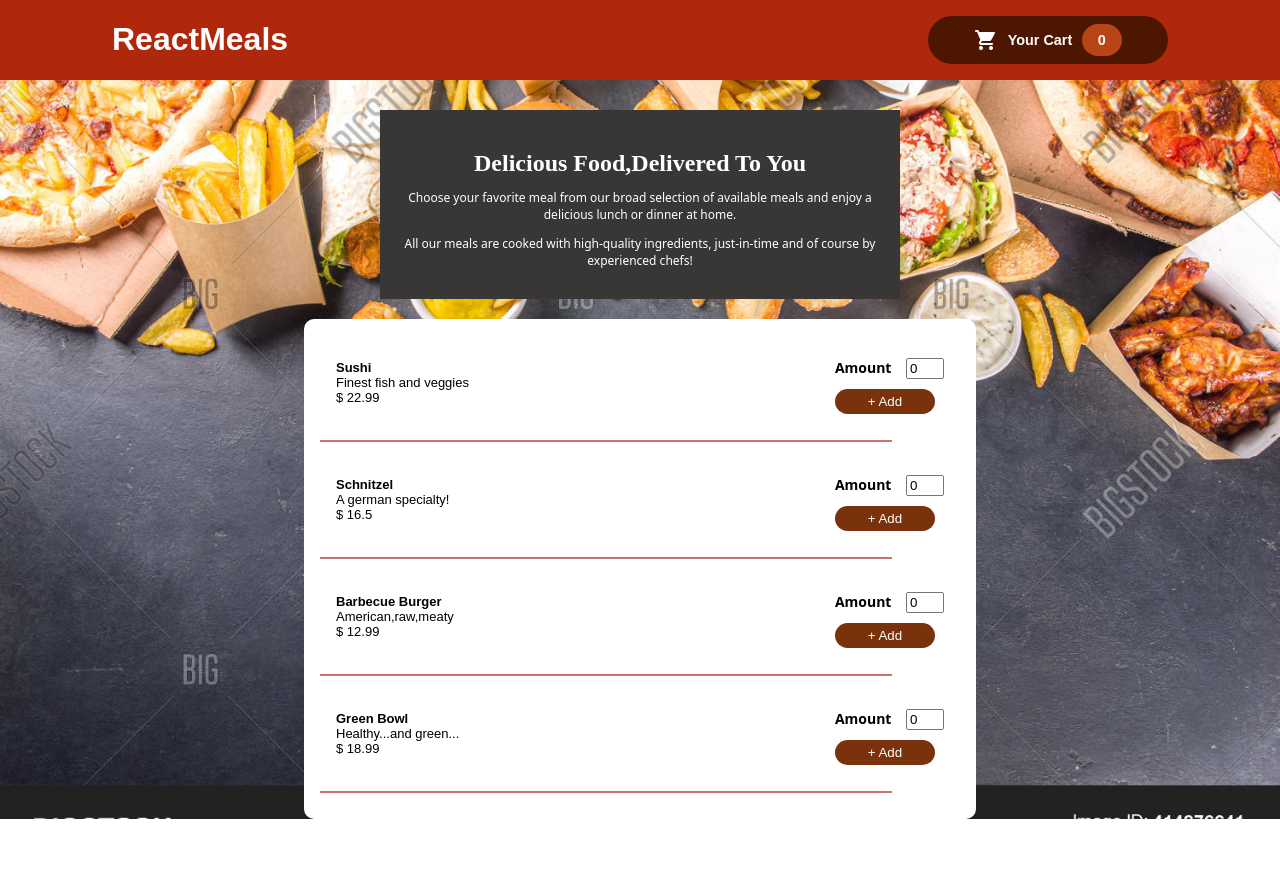
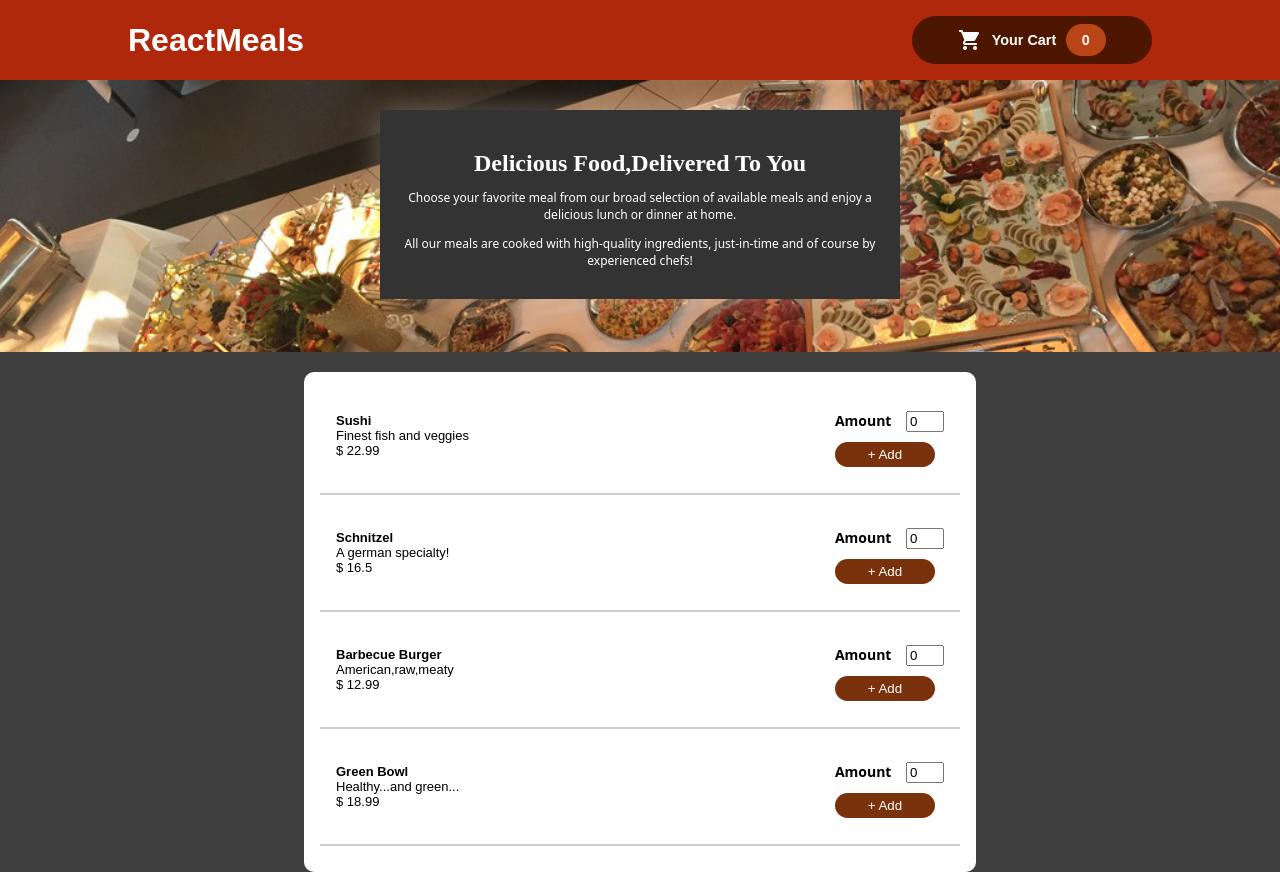
Before and after one commit to Kousay-Jebir/food-delivery-app, a React (Create React App) app: page / in a window 1280 px wide. Before the commit the page ends 819 px from the top, so only its background shows below. Built offline with nearby package versions, Linux system fonts and the light colour scheme.

Commit message:
saved by yosr

```diff
--- a/src/App.css
+++ b/src/App.css
@@ -6,13 +6,12 @@ html {
 body {
   margin: 0;
   padding: 0;
-  background-image: url('food.jpg');
+  background-color: #3f3f3f;
   background-size: cover;
   background-position: center;
   background-size: cover;
   background-repeat: no-repeat;
 }
-
 
 
 
--- a/src/App.js
+++ b/src/App.js
@@ -1,4 +1,3 @@
-import FoodItemInfo from "./components/OrderingItem/FoodItemInfo";
 import OderingItem from "./components/OrderingItem/OrderingItem";
 import Header from "./components/Header/Header";
 import Container from "./components/container/Container";
--- a/src/components/Cart/CartItem/CartItem.css
+++ b/src/components/Cart/CartItem/CartItem.css
@@ -5,12 +5,3 @@
 .item-buttons-container {
     margin-left: 280px;
 }
-
-
-
-hr {
-    border: 1px solid #c97373; /* Set the color and style of the line */
-    margin: 10px 0;
-    padding-right: 70px;
-    width:500px;
-}
--- a/src/components/Cart/CartItem/CartItem.js
+++ b/src/components/Cart/CartItem/CartItem.js
@@ -17,7 +17,7 @@ export default function CartItem({item, onItemUpdate}) {
     <Container name='cart-item'>
         <CartItemInfo item={item} quantity={quantity}/>
         <CartItemButtons initialQuantity={quantity} onQuantityChange={handleQuantityChange} />
-        <hr></hr>
+
     </Container>
     )
 }
--- a/src/components/CartButton/CartButton.css
+++ b/src/components/CartButton/CartButton.css
@@ -12,3 +12,9 @@
 }
 
 /* .cart_button_title {} */
+
+@media screen and (max-width: 600px) {
+    .cart_button_counter {
+      font-size: 1.5rem;
+    }
+  }
--- a/src/components/Description/Description.css
+++ b/src/components/Description/Description.css
@@ -1,6 +1,6 @@
 
 .description-container {
-  background-color: #393636;
+  background-color: #333;
   width: 30em;
   padding: 20px;
   margin-left: auto;
@@ -8,6 +8,7 @@
   color: white;
   text-align: center;
   margin-top: 30px;
+  box-shadow: 0 0 30px rgba(255, 255, 255, 0.3);
 }
 
 
@@ -21,3 +22,14 @@
     font-family: system-ui;
     font-size: 12px;
   }
+
+  .description {
+    width: 100%;
+    height: 17rem;
+    z-index: 0;
+    overflow: hidden;
+    background-image: url('foods.jpg');
+    background-size: cover;
+    position: relative;
+
+}
--- a/src/components/Description/Description.js
+++ b/src/components/Description/Description.js
@@ -3,11 +3,14 @@ import "./Description.css"
 
 const Description = () => {
   return (
+    <div  className='description'>
     <div className="description-container">
       <h2>Delicious Food,Delivered To You</h2>
       <p>Choose your favorite meal from our broad selection of available meals and enjoy a delicious lunch or dinner at home.</p>
       <p>All our meals are cooked with high-quality ingredients, just-in-time and of course by experienced chefs!</p>
     </div>
+
+   </div>
   );
 }
 
--- a/src/components/Header/Header.css
+++ b/src/components/Header/Header.css
@@ -1,35 +1,25 @@
-/* * {
-    margin: 0;
-    padding: 0;
-    box-sizing: border-box;
-}
-
-
-
-
-.inner{
-    width: 80%;
-    margin: auto;
-}
-
-.meal {
-    color: white;
-    font-weight: 600;
-    font-size: 30px;
-    margin-top: 7.5px;
-    margin-left: 100px;
-} */
 
 header {
     box-sizing: border-box;
     width: 100%;
     color: white;
     font-family: sans-serif;
-    background: #B0280B;
+    background-color: #B0280B;
     display: flex;
     justify-content: space-between;
     align-items: center;
     padding-inline: 7rem;
+    top: 0;
+    left: 0;
+    width: 100%;
+    height: 5rem;
+    padding: 0 10%;
+    box-shadow: 0 2px 8px rgba(0, 0, 0, 0.25);
+    z-index: 10;
+}
 
-
-}
+@media screen and (max-width: 600px) {
+    .header {
+      font-size: 1.5rem;
+    }
+  }
```
Also changed, not shown: src/components/Header/Header.js (+6 -3 lines), src/components/container/Container.css (+0 -12 lines), src/components/Description/foods.jpg (added), src/food.jpg (deleted).
